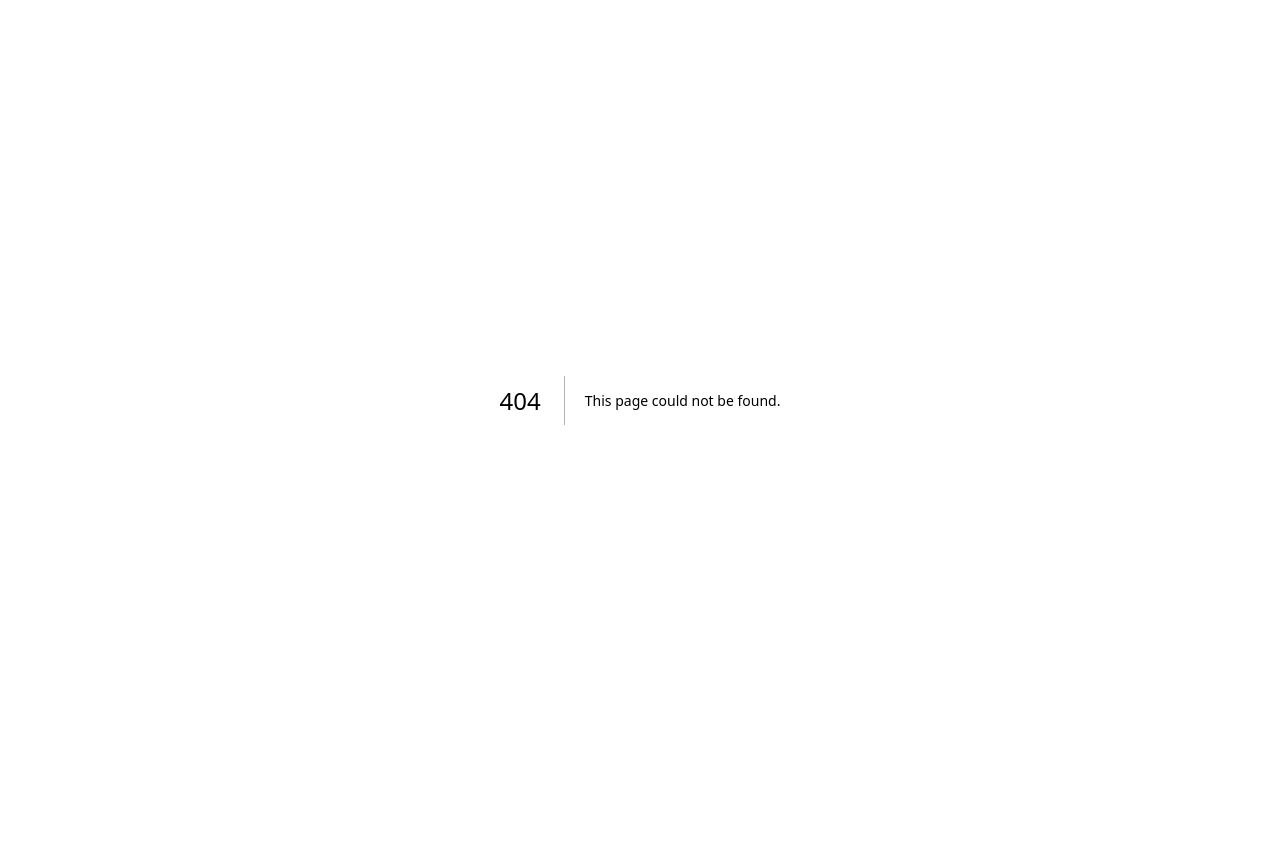
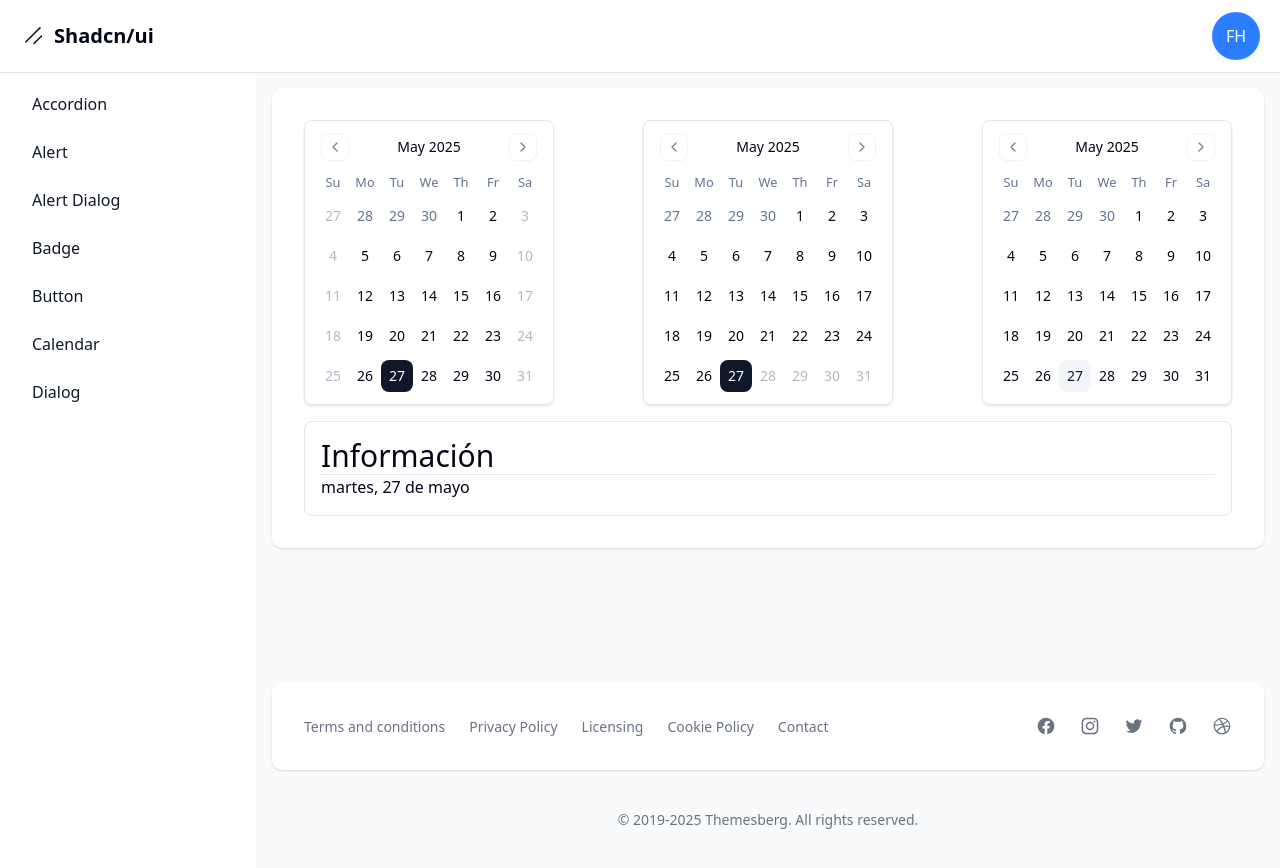
Before and after one commit to chicho69-cesar/shadcn-course, a Next.js app: page /dashboard/calendar in a window 1280 px wide. Before the commit this address had no page. Before the commit the page ends 800 px from the top, so only its background shows below. Built offline with nearby package versions, Linux system fonts and the light colour scheme.

Commit message:
:sparkles: Calendar

```diff
--- a/package.json
+++ b/package.json
@@ -17,9 +17,11 @@
     "@radix-ui/react-slot": "^1.2.3",
     "class-variance-authority": "^0.7.1",
     "clsx": "^2.1.1",
+    "date-fns": "^3.6.0",
     "lucide-react": "^0.511.0",
     "next": "15.3.2",
     "react": "^19.0.0",
+    "react-day-picker": "^8.10.1",
     "react-dom": "^19.0.0",
     "tailwind-merge": "^3.3.0"
   },
--- /dev/null
+++ b/src/app/dashboard/calendar/page.tsx
@@ -0,0 +1,51 @@
+'use client';
+
+import { Calendar } from "@/components/ui/calendar";
+import { useState } from "react";
+
+export default function Page() {
+  const [date, setDate] = useState<Date | undefined>(new Date());
+  const [multipleDates, setMultipleDates] = useState<Date[] | undefined>([]);
+
+  const smallDate = date?.toLocaleDateString("es-ES", {
+    weekday: "long",
+    day: "numeric",
+    month: "long",
+  });
+
+  return (
+    <div className="flex-col sm:flex-wrap sm:flex sm:flex-row justify-between gap-4">
+      <Calendar
+        mode="single"
+        selected={date}
+        onSelect={setDate}
+        className="rounded-md border shadow"
+        disabled={(date) => date.getDay() === 0 || date.getDay() === 6}
+      />
+
+      <Calendar
+        mode="single"
+        selected={date}
+        onSelect={setDate}
+        className="rounded-md border shadow"
+        disabled={(date) => date > new Date()}
+      />
+
+      <Calendar
+        mode="multiple"
+        selected={multipleDates}
+        onSelect={setMultipleDates}
+        className="rounded-md border shadow"
+      />
+
+      <div className="w-full p-4 bg-white rounded-md border border-gray-200">
+        <h1 className="text-3xl">Información</h1>
+        <div className="border-b"></div>
+        <p>{smallDate}</p>
+        <p>
+          {multipleDates?.map((date) => date.toLocaleDateString()).join(", ")}
+        </p>
+      </div>
+    </div>
+  )
+}
--- a/src/app/dashboard/layout.tsx
+++ b/src/app/dashboard/layout.tsx
@@ -7,6 +7,7 @@
   { name: "alert dialog", href: "alert-dialog" },
   { name: "dialog", href: "dialog" },
   { name: "badge", href: "badge" },
+  { name: "calendar", href: "calendar" },
 ].sort((a, b) => a.name.localeCompare(b.name));
 
 export default function DashboardLayout({
--- /dev/null
+++ b/src/components/ui/calendar.tsx
@@ -0,0 +1,75 @@
+"use client"
+
+import * as React from "react"
+import { ChevronLeft, ChevronRight } from "lucide-react"
+import { DayPicker } from "react-day-picker"
+
+import { cn } from "@/lib/utils"
+import { buttonVariants } from "@/components/ui/button"
+
+function Calendar({
+  className,
+  classNames,
+  showOutsideDays = true,
+  ...props
+}: React.ComponentProps<typeof DayPicker>) {
+  return (
+    <DayPicker
+      showOutsideDays={showOutsideDays}
+      className={cn("p-3", className)}
+      classNames={{
+        months: "flex flex-col sm:flex-row gap-2",
+        month: "flex flex-col gap-4",
+        caption: "flex justify-center pt-1 relative items-center w-full",
+        caption_label: "text-sm font-medium",
+        nav: "flex items-center gap-1",
+        nav_button: cn(
+          buttonVariants({ variant: "outline" }),
+          "size-7 bg-transparent p-0 opacity-50 hover:opacity-100"
+        ),
+        nav_button_previous: "absolute left-1",
+        nav_button_next: "absolute right-1",
+        table: "w-full border-collapse space-x-1",
+        head_row: "flex",
+        head_cell:
+          "text-muted-foreground rounded-md w-8 font-normal text-[0.8rem]",
+        row: "flex w-full mt-2",
+        cell: cn(
+          "relative p-0 text-center text-sm focus-within:relative focus-within:z-20 [&:has([aria-selected])]:bg-accent [&:has([aria-selected].day-range-end)]:rounded-r-md",
+          props.mode === "range"
+            ? "[&:has(>.day-range-end)]:rounded-r-md [&:has(>.day-range-start)]:rounded-l-md first:[&:has([aria-selected])]:rounded-l-md last:[&:has([aria-selected])]:rounded-r-md"
+            : "[&:has([aria-selected])]:rounded-md"
+        ),
+        day: cn(
+          buttonVariants({ variant: "ghost" }),
+          "size-8 p-0 font-normal aria-selected:opacity-100"
+        ),
+        day_range_start:
+          "day-range-start aria-selected:bg-primary aria-selected:text-primary-foreground",
+        day_range_end:
+          "day-range-end aria-selected:bg-primary aria-selected:text-primary-foreground",
+        day_selected:
+          "bg-primary text-primary-foreground hover:bg-primary hover:text-primary-foreground focus:bg-primary focus:text-primary-foreground",
+        day_today: "bg-accent text-accent-foreground",
+        day_outside:
+          "day-outside text-muted-foreground aria-selected:text-muted-foreground",
+        day_disabled: "text-muted-foreground opacity-50",
+        day_range_middle:
+          "aria-selected:bg-accent aria-selected:text-accent-foreground",
+        day_hidden: "invisible",
+        ...classNames,
+      }}
+      components={{
+        IconLeft: ({ className, ...props }) => (
+          <ChevronLeft className={cn("size-4", className)} {...props} />
+        ),
+        IconRight: ({ className, ...props }) => (
+          <ChevronRight className={cn("size-4", className)} {...props} />
+        ),
+      }}
+      {...props}
+    />
+  )
+}
+
+export { Calendar }
```
Also changed, not shown: 1 other file (tests, documents, lock files or other folders).
